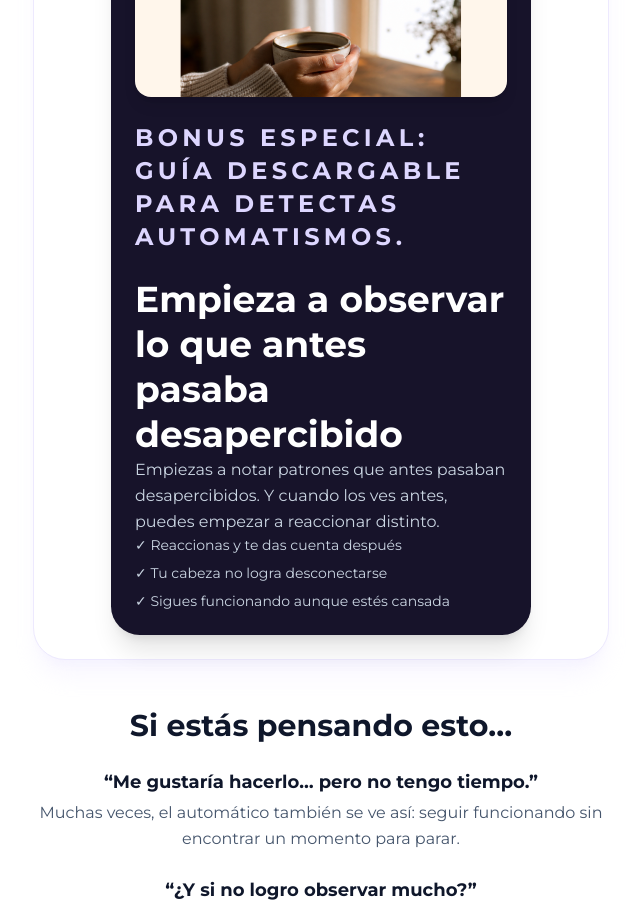
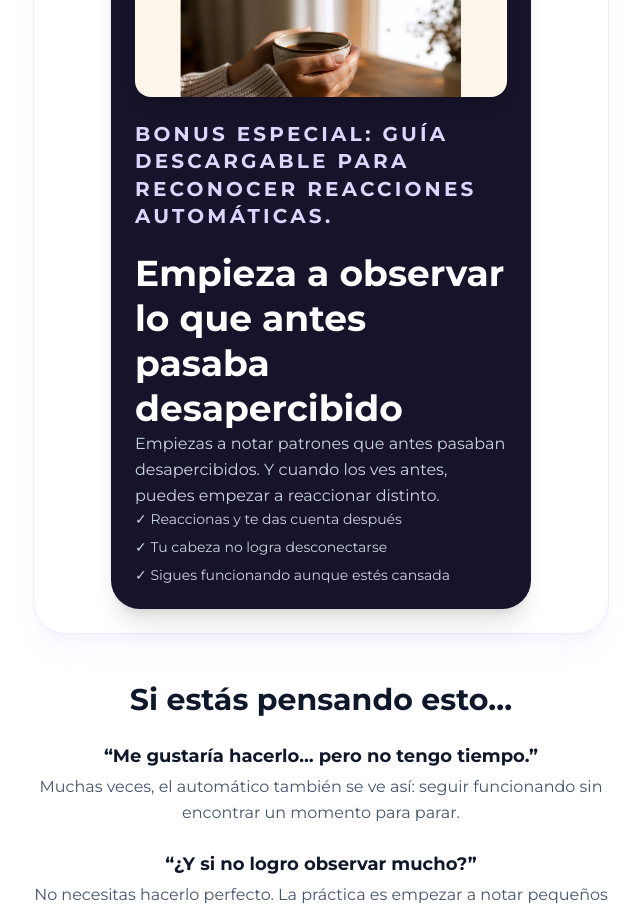
Before and after one commit to cursossolange/despierta-72h, a React (Vite) app: page / in a window 1280 px wide. Shown: the part 4660-5572 px from the top of the page, without its empty margins (319-959 px from the left). Built offline with nearby package versions, Linux system fonts and the light colour scheme; no server answers.

Commit message:
Update LandingPage.tsx

```diff
--- a/src/components/LandingPage.tsx
+++ b/src/components/LandingPage.tsx
@@ -425,8 +425,8 @@ Al escribir lo que observaste, empiezas a reconocer patrones automáticos con m
               />
               <div className="space-y-4">
                 <div>
-                  <p className="text-lg md:text-2xl uppercase tracking-[0.18em] text-violet-200 font-black mb-6 leading-snug">
-                    Bonus especial:  Guía descargable para detectas automatismos.
+                  <p className="text-base md:text-xl uppercase tracking-[0.16em] text-violet-200 font-black mb-5 leading-snug">
+                    Bonus especial:  Guía descargable para reconocer reacciones automáticas.
                   </p>
                   <h3 className="text-3xl md:text-4xl font-black leading-tight text-white">
                     Empieza a observar lo que antes pasaba desapercibido
```
